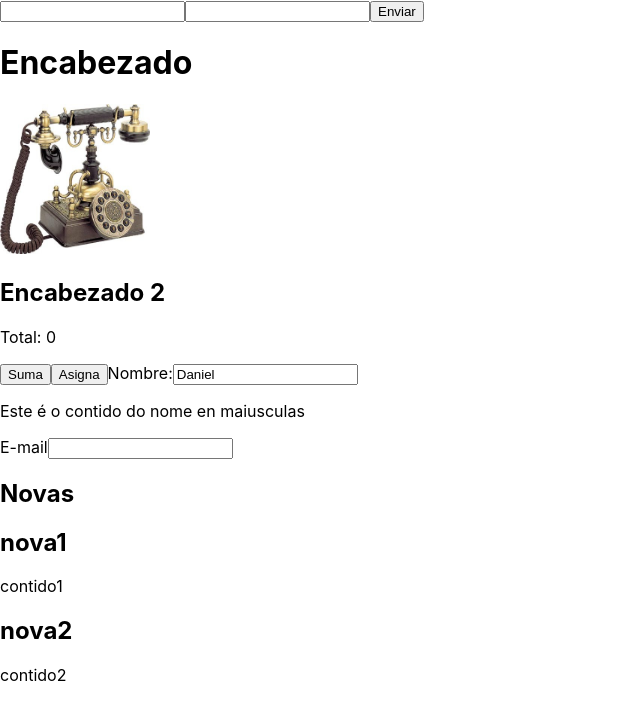
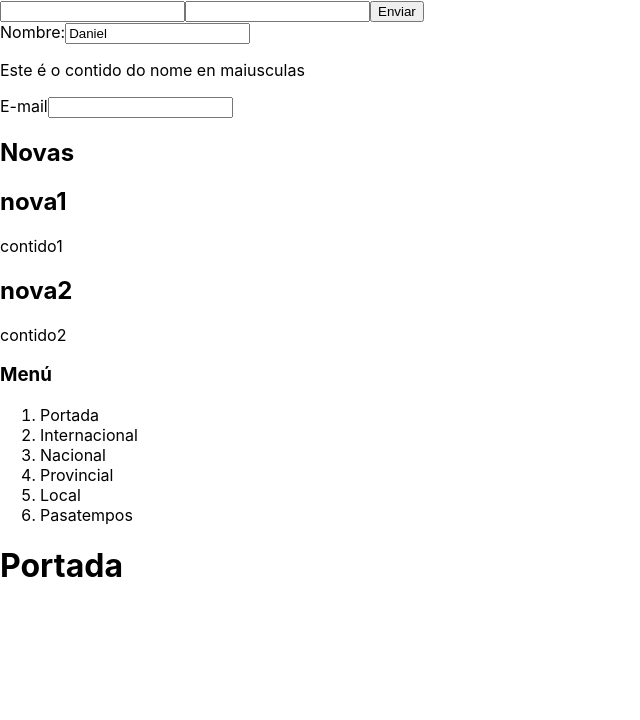
Before and after one commit to JuanJoseGitHub/ReactXornal, a React (Create React App) app: page / in a window 1280 px wide. Shown: the top 720 px of the page, without its empty margins (0-640 px from the left). Built offline with nearby package versions, Linux system fonts and the light colour scheme.

Commit message:
Engadido Navegador e vistas

```diff
--- a/src/App.js
+++ b/src/App.js
@@ -1,10 +1,9 @@
 import './App.css';
 import './components/login/Login'
 import Login from './components/login/Login';
-import Encabezado from './components/encabezado/Encabezado';
 import Nova from './components/nova/Nova';
-import Contador from './components/encabezado/Contador'
 import Rexistro from './components/rexistro/Rexistro';
+import Navegador from './components/vistas/Navegador';
 
 function App() {
   const novas = [
@@ -24,11 +23,10 @@ function App() {
   return (
     <>
       <Login></Login>
-      <Encabezado></Encabezado>
-      <Contador></Contador>
       <Rexistro></Rexistro>
       <h2>Novas</h2>
       {componentesNovas}
+      <Navegador></Navegador>
     </>
   );
 }
--- a/src/components/encabezado/Encabezado.jsx
+++ /dev/null
@@ -1,13 +0,0 @@
-import telefono from "../../images/phone.jpg";
-import styles from "./Encabezado.module.css"
-function Encabezado() {
-    return (
-      <>
-        <h1 className="Encabezado">Encabezado</h1>
-        <img src={telefono} alt="phone" width="150" height="150" />
-        <h2>Encabezado 2</h2>
-      </>
-    );
-  }
-
-  export default Encabezado;
--- /dev/null
+++ b/src/components/vistas/Internacional.jsx
@@ -0,0 +1,11 @@
+
+function Internacional()  {
+
+    return (
+        <>
+            <h1>Internacional</h1>
+        </>
+    )
+  }
+
+  export default Internacional;
--- /dev/null
+++ b/src/components/vistas/Local.jsx
@@ -0,0 +1,10 @@
+function Local()  {
+
+    return (
+        <>
+            <h1>Local</h1>
+        </>
+    )
+  }
+
+  export default Local;
--- /dev/null
+++ b/src/components/vistas/Nacional.jsx
@@ -0,0 +1,10 @@
+function Nacional()  {
+
+    return (
+        <>
+            <h1>Nacional</h1>
+        </>
+    )
+  }
+
+  export default Nacional;
--- /dev/null
+++ b/src/components/vistas/Navegador.jsx
@@ -0,0 +1,47 @@
+import { useState } from "react";
+import Internacional from "./Internacional";
+import Local from "./Local";
+import Nacional from "./Nacional";
+import Pasatempos from "./Pasatempos";
+import Portada from "./Portada";
+import Provincial from "./Provincial";
+
+function Navegador()    {
+
+   const [vista, setVista]= useState("portada")
+
+    function manexadorNav(evento)   {
+        setVista(evento.target.id)
+    }
+
+    return(
+
+       <>
+
+        <nav>
+            <h3>Menú</h3>
+            <ol>
+                <li><a id="portada" onClick={manexadorNav}>Portada</a></li>
+                <li><a id="internacional" onClick={manexadorNav}>Internacional</a></li>
+                <li><a id="nacional" onClick={manexadorNav}>Nacional</a></li>
+                <li><a id="provincial" onClick={manexadorNav}>Provincial</a></li>
+                <li><a id="local" onClick={manexadorNav}>Local</a></li>
+                <li><a id="pasatempos" onClick={manexadorNav}>Pasatempos</a></li>
+            </ol>
+        </nav>
+
+        <main>
+            { vista ==="portada" && <Portada/> }
+            { vista ==="internacional" && <Internacional/> }
+            { vista ==="nacional" && <Nacional/> }
+            { vista ==="provincial" && <Provincial/> }
+            { vista ==="local" && <Local/> }
+            { vista ==="pasatempos" && <Pasatempos/> }
+
+        </main>
+
+        </>
+    )
+}
+
+export default Navegador
--- a/src/components/encabezado/Contador.jsx
+++ b/src/components/vistas/Pasatempos.jsx
@@ -1,5 +1,5 @@
 import { useState } from "react";
-function Contador() {
+function Pasatempos()  {
     let [contador,setContador]= useState(0);
 
     function manexadorDoClickSetter(){setContador(++contador)}
@@ -8,10 +8,12 @@ function Contador() {
 
     return(
         <>
+        <h1>Pasatempos</h1>
         <p>Total: {contador}</p>
         <button onClick={manexadorDoClickSetter}>Suma</button>
         <button onClick={manexadorDoClickAsignacion}>Asigna</button>
         </>
-        )
+    )
 }
-export default Contador
+
+export default Pasatempos;
--- /dev/null
+++ b/src/components/vistas/Portada.jsx
@@ -0,0 +1,10 @@
+function Portada()  {
+
+    return (
+        <>
+            <h1>Portada</h1>
+        </>
+    )
+  }
+
+  export default Portada;
--- /dev/null
+++ b/src/components/vistas/Provincial.jsx
@@ -0,0 +1,10 @@
+function Provincial()  {
+
+    return (
+        <>
+            <h1>Provincial</h1>
+        </>
+    )
+  }
+
+  export default Provincial;
```
Also changed, not shown: src/components/encabezado/Encabezado.module.css (deleted).
